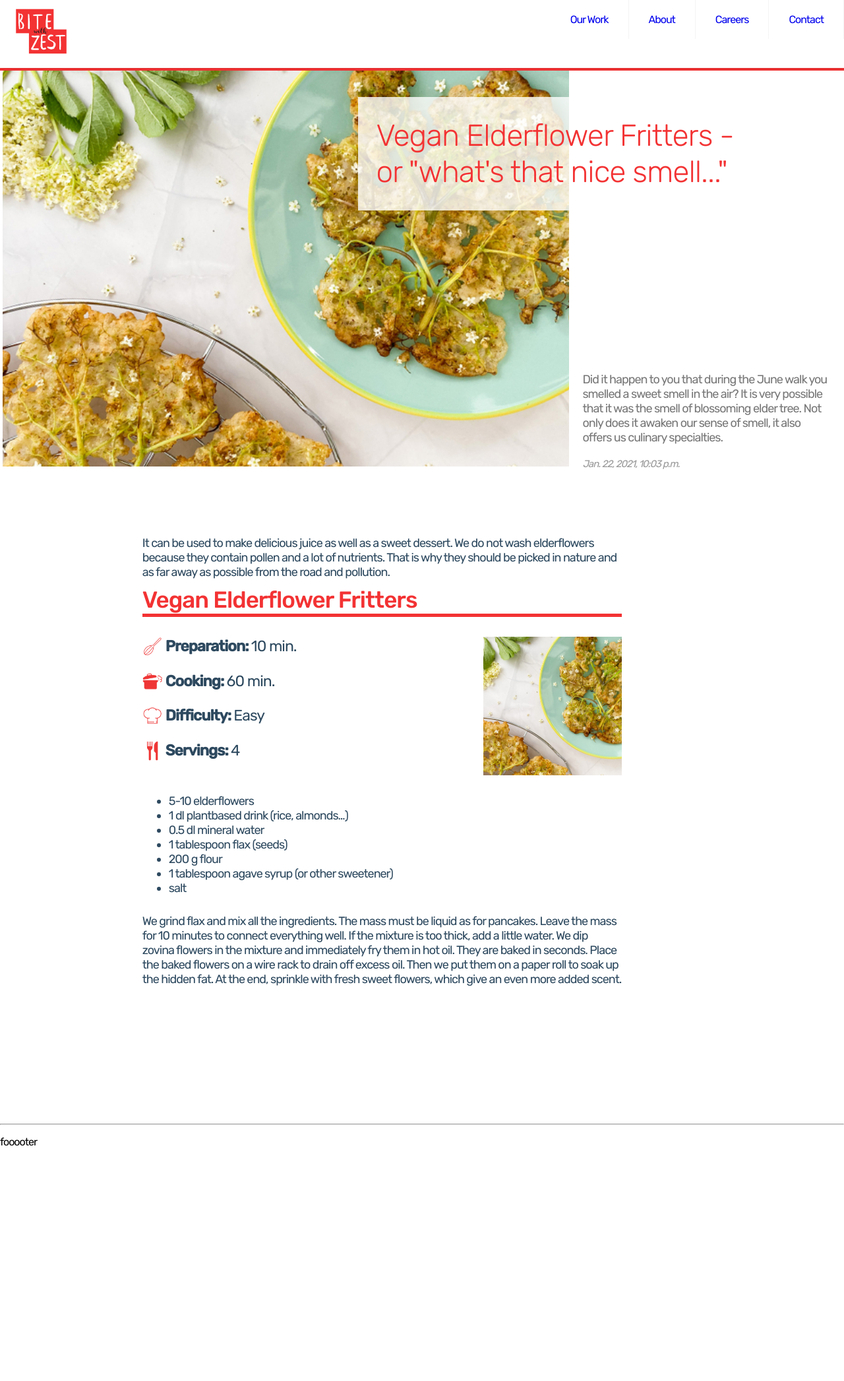
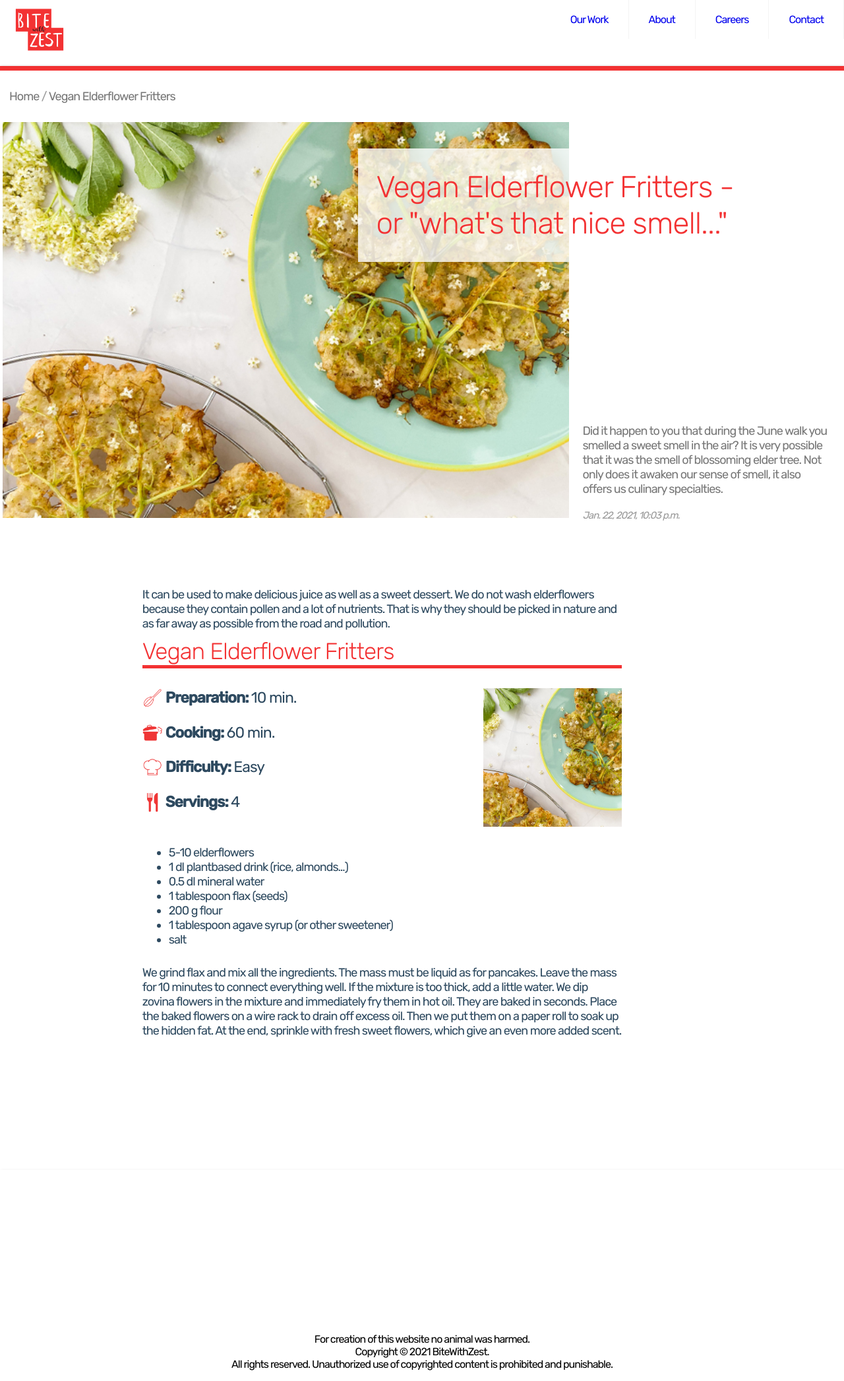
Before and after one commit to prezime/bitewithzest, a Django app: page /vegan-elderflower-fritters/ in a window 1280 px wide. Shown: the whole page at 66% size. Before the commit the page ends 1737 px from the top, so only its background shows below. Run offline with Django 3.2, Linux system fonts and the light colour scheme; data comes from the database, SQL or seed files in the repository; both versions use the stored data as it was after the commit.

Commit message:
category added / breadcrumbs added

```diff
--- a/blog/admin.py
+++ b/blog/admin.py
@@ -1,13 +1,15 @@
 from django.contrib import admin
-from .models import Post
+from .models import Post,Category
 from django_summernote.admin import SummernoteModelAdmin
 
 class PostAdmin(admin.ModelAdmin):
 #class PostAdmin(SummernoteModelAdmin):
     list_display = ('title', 'slug', 'status','created_on')
     list_filter = ("status",'cardtype')
+    list_category = ('category')
     search_fields = ['title', 'intro', 'maintext']
     prepopulated_fields = {'slug': ('title',)}
     summernote_fields = ('intro','maintext','preparationtext','ingredients')
 
 admin.site.register(Post, PostAdmin)
+admin.site.register(Category)
--- a/blog/models.py
+++ b/blog/models.py
@@ -2,6 +2,8 @@ from django.db import models
 from django.contrib.auth.models import User
 from uuid import uuid4
 import os
+from django.urls import reverse
+
 
 def path_and_rename(instance, filename):
     upload_to = 'post'+str(instance.pk)+'/thumbs'
@@ -62,6 +64,19 @@ CARDTYPE = (
     (1,"Small")
 )
 
+class Category(models.Model):
+    name = models.CharField(max_length=200, unique=True)
+    def __str__(self):
+        return self.name
+
+    def get_absolute_url(self):
+        return reverse('home')
+
+cats = Category.objects.all().values_list('name','name')
+category_list = []
+for item in cats:
+  category_list.append(item)
+
 class Post(models.Model):
     title = models.CharField(max_length=200, unique=True)
     titleplus = models.CharField(max_length=200, default='')
@@ -69,8 +84,10 @@ class Post(models.Model):
     author = models.ForeignKey(User, on_delete= models.CASCADE,related_name='blog_posts')
     updated_on = models.DateTimeField(auto_now= True)
     created_on = models.DateTimeField(auto_now_add=True)
+    category = models.CharField(max_length=200, choices=category_list, default='uncategorized')
     status = models.IntegerField(choices=STATUS, default=0)
     cardtype = models.IntegerField(choices=CARDTYPE, default=0)
+
 
     intro = models.TextField()
     intro1 = models.TextField(default='',blank=True)
@@ -91,3 +108,6 @@ class Post(models.Model):
 
     def __str__(self):
         return self.title
+
+    def get_absolute_url(self):
+        return reverse('home')
--- a/blog/templates/about.html
+++ b/blog/templates/about.html
@@ -4,8 +4,7 @@
       <h2>My Work</h2>
       <hr>
       </hr>
-      <p>Along the years I've worked with dozens of awesome clients from all over the place.</p>
-      <p>Below you'll find the most fresh & handcrafted work I've made.</p>
+      <p>Along the years I've worked with dozens of awesome clients from all over the place. Below you'll find the most fresh & handcrafted work I've made.</p>
 
   </div>
 {% endblock about %}
--- a/blog/templates/base.html
+++ b/blog/templates/base.html
@@ -13,27 +13,6 @@
 <body>
 
   <div class="wrapper">
-
-    <!-- <nav class="navbar">
-        <div class="navbar-content">
-            <div class="nav-logo">
-                <a href="/" title="BiteWithZest">
-                    <img src="{% static 'img/BWZ_logo_red_2.png' %}" alt="logo">
-                </a>
-            </div>
-            <input class="menu-btn" type="checkbox" id="menu-btn" />
-            <label class="menu-icon" for="menu-btn"><span class="navicon"></span></label>
-            <div class="nav-menu nav-home">
-                <a href="#home" class="active">Home</a>
-            </div>
-            <div class="nav-menu nav-work">
-                <a href="#work">Work</a>
-            </div>
-            <div class="nav-menu nav-contact">
-                <a href="#contact">Contact</a>
-            </div>
-        </div>
-    </nav>  -->
 
     <div class="header">
       <div class="navbar">
@@ -57,11 +36,8 @@
 
       {% block post_content %}{% endblock post_content %}
 
-      {% block post_content_css %} {% endblock post_content_css %}
-
       {% block post_showcase %}{% endblock post_showcase %}
 
-      <!-- {% block post_showcase_css %} {% endblock post_showcase_css %}     -->
     </div>
     {% block footer_showcase %}{% include 'footer.html' %} {% endblock %}
   </div>
--- a/blog/templates/footer.html
+++ b/blog/templates/footer.html
@@ -1,7 +1,8 @@
 {% block footer %}
     <div class="footer">
-      <hr>
-      </hr>
-      <p>fooooter</p>
+      <div class="footer-copyright">
+        <p>For creation of this website no animal was harmed.<br />Copyright © 2021 BiteWithZest.<br />
+          All rights reserved. Unauthorized use of copyrighted content is prohibited and punishable.</p>
+      </div>
     </div>
 {% endblock footer %}
--- a/blog/templates/index.html
+++ b/blog/templates/index.html
@@ -17,4 +17,4 @@
     {% endfor %}
 </div>
 
-{% endblock post_showcase %}
+{% endblock %}
--- a/blog/templates/post_detail.html
+++ b/blog/templates/post_detail.html
@@ -1,7 +1,19 @@
 {% extends 'base.html' %}
+
 
 {% block post_content %}
 <div class="post-body">
+    <ul class="breadcrumbs">
+        <li class="breadcrumbs-item">
+            <a href="/" class="breadcrumbs-link">Home</a>
+        </li>
+        {% block post_detail_link %}
+
+        <li class="breadcrumbs-item">
+            <a href="{% url 'post_detail' post.slug  %}" class="breadcrumbs-link">{{ object.title }}</a>
+        </li>
+        {% endblock%}
+    </ul>
     <div class="intro">
         <div class="picture">
             <img src="../static/media/post{{post.id}}/intro/post_intro{{post.id}}.jpg" alt="">
--- a/blog/views.py
+++ b/blog/views.py
@@ -1,6 +1,6 @@
 from django.shortcuts import render
 from django.views import generic
-from .models import Post
+from .models import Post, Category
 
 class PostList(generic.ListView):
     queryset = Post.objects.filter(status=1).order_by('-created_on')
--- a/static/css/responsive.css
+++ b/static/css/responsive.css
@@ -12,7 +12,26 @@ img {
 }
 
 .footer {
-  height: 120px;
+  display: grid;
+  grid-template-areas:
+    'footer-info        footer-info        footer-info'
+    'footer-info        footer-info        footer-info'
+    '.                  footer-copyright   .          ';
+  height: 320px;
+  background-color: #fff;
+  box-shadow: 1px 1px 4px 0 rgba(0,0,0,.1);
+  width: 100%;
+  z-index: 3;
+  margin: 0 auto;
+}
+
+.footer-copyright{
+  grid-area: footer-copyright;
+  margin: 0 auto;
+  text-align: center;
+  display: flex;
+  justify-content: center;
+  align-items: flex-end;
 }
 
 /* Nav Section */
@@ -192,10 +211,7 @@ img {
     display: grid;
     grid-template-columns: repeat(auto-fit, minmax(450px, 1fr));
     width: 100%;
-    margin: 0 auto;
-    padding-top: 5%;
-
-    /* grid-template-columns: 1fr; */
+    margin: 0 auto 0 30px;
     grid-template-rows: auto;
     grid-gap: 20px;
   }
@@ -279,7 +295,7 @@ img {
   .post-title{
       display: grid;
       font-size: 35px;
-      font-weight: 500;
+      font-weight: 200;
       border-bottom: 5px solid var(--red);
       color: var(--red);
   }
@@ -337,5 +353,30 @@ img {
       background-size: contain;
       background-repeat: no-repeat;
   }
+  .breadcrumbs{
+    padding: 10px;
+  }
+
+  .breadcrumbs-item{
+    display: inline-block;
+  }
+
+  .breadcrumbs-item:not(:last-of-type)::after{
+    content: ' /';
+    color: #999;
+  }
+
+  .breadcrumbs-link{
+    text-decoration: none;
+    color: var(--grey);
+  }
+
+  .breadcrumbs-link-active{
+    font-weight: 500;
+  }
+
+  .breadcrumbs-link:hover{
+    text-decoration: underline;
+  }
 
 }
--- a/static/css/style.css
+++ b/static/css/style.css
@@ -164,7 +164,7 @@ h1,h2,h3,h4,h5,h6{
 .post-title{
     display: grid;
     font-size: 35px;
-    font-weight: 500;
+    font-weight: 502000;
     border-bottom: 5px solid var(--red);
     color: var(--red);
 }
@@ -266,7 +266,7 @@ h1,h2,h3,h4,h5,h6{
   }
 
   .logo>img {
-    max-width: 85px;
+    max-width: 80px;
   }
 
 
```
Also changed, not shown: blog/path_rename.py (added, +51 -0 lines), blog/migrations/0016_auto_20210131_0822.py (added), db.sqlite3. Lines whose indentation alone changed are shown as unchanged.
